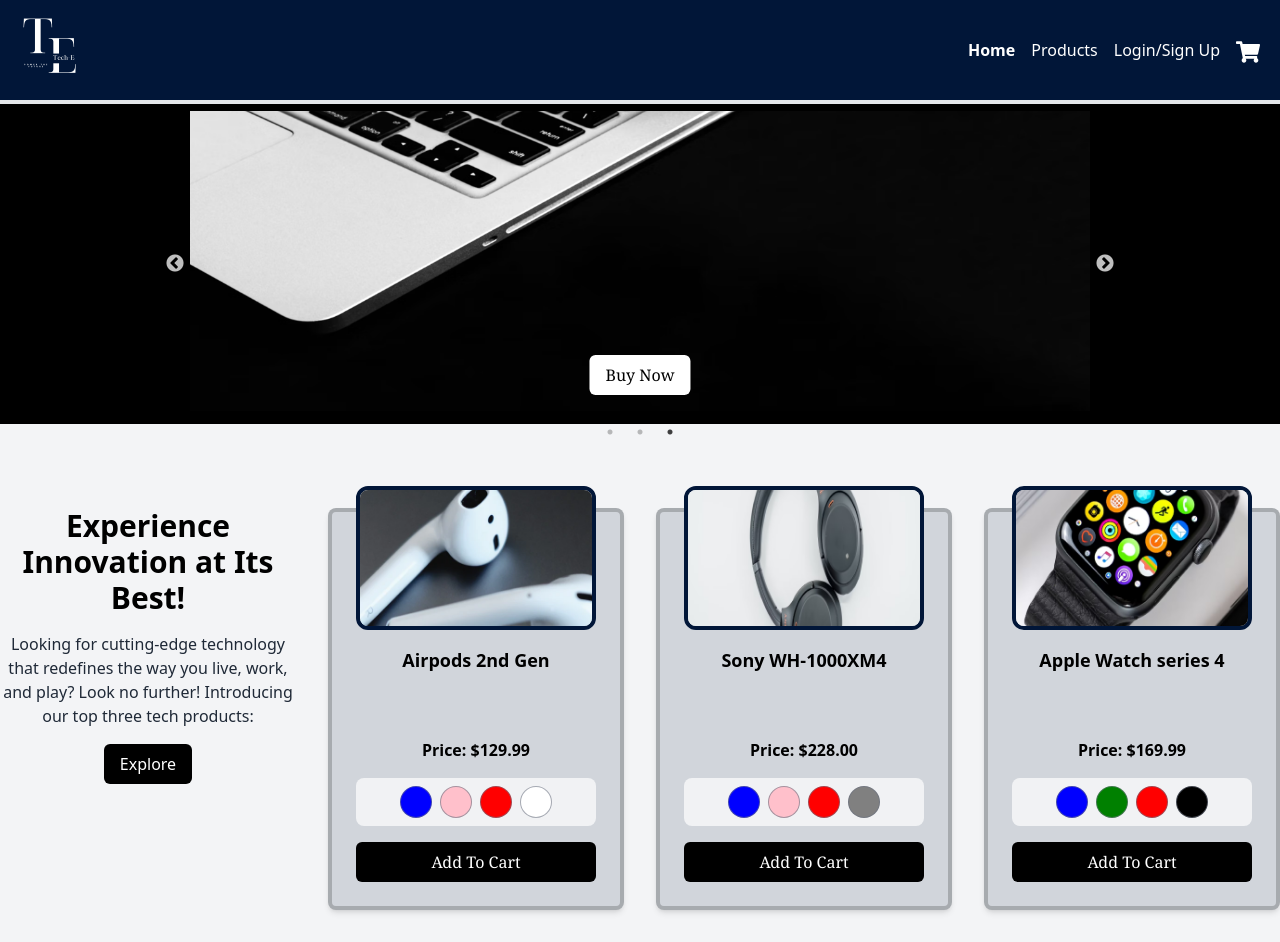
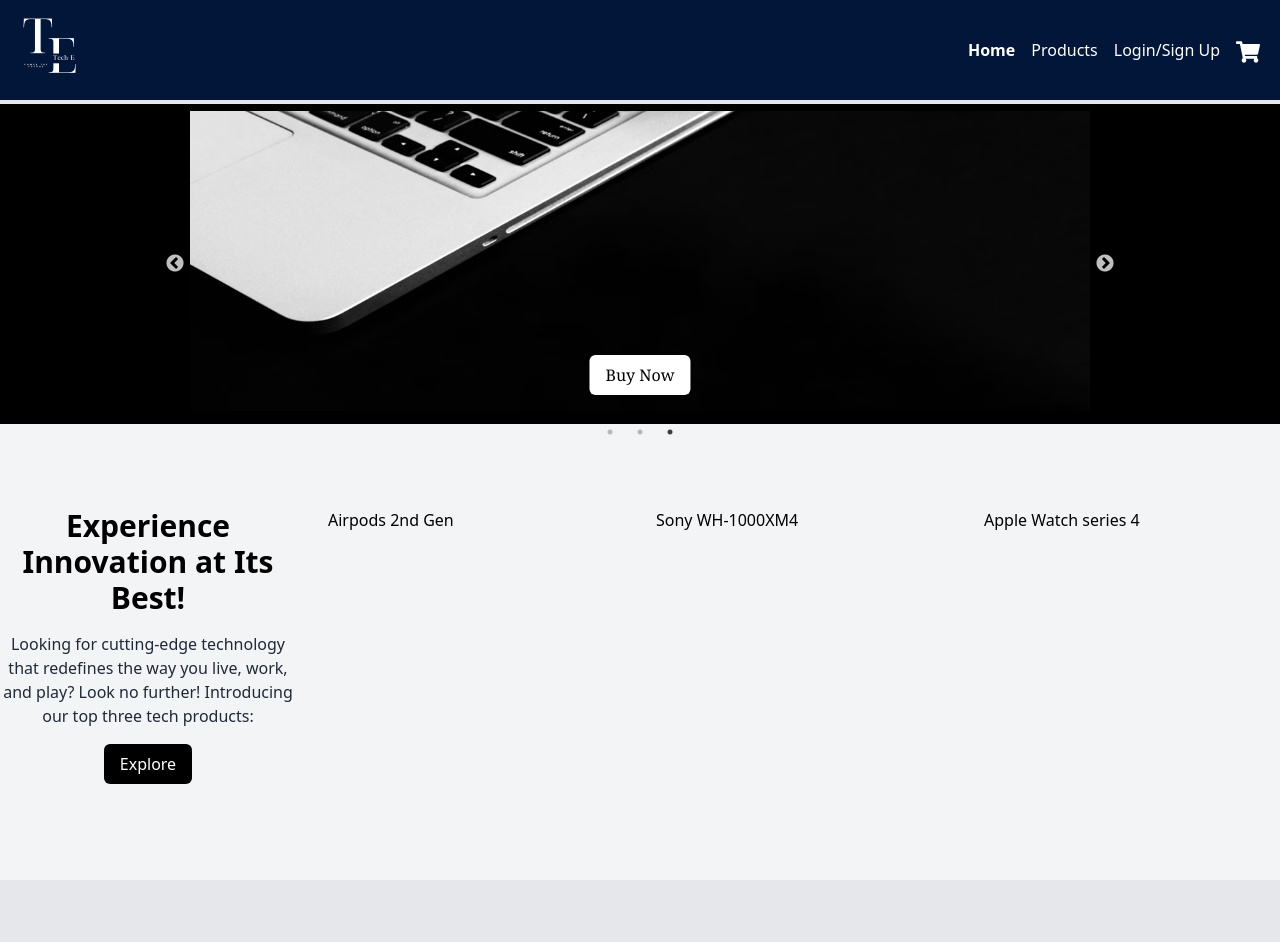
Before and after one commit to jakobpfeifer135/Tech-E, a React (Vite) app in the folder client/: page / in a window 1280 px wide. Shown: the top 942 px of the page. Built offline with nearby package versions, Linux system fonts and the light colour scheme.

Commit message:
got queries to work

```diff
--- a/client/src/components/ProductCard.jsx
+++ b/client/src/components/ProductCard.jsx
@@ -1,41 +1,73 @@
-import React, { useState } from 'react';
+// import  { useState } from 'react';
+// import { Link } from 'react-router-dom';
+
+// const ProductCard = ({ product }) => {
+//   const { id, name, description, imageUrl, colorOptions, price } = product;
+//   const [selectedColor, setSelectedColor] = useState(colorOptions[3]);
+//   const handleColorSelection = (color) => {
+//     setSelectedColor(color);
+//   };
+//   return (
+//     <div key={product._id} className="bg-gray-300 p-6 rounded-lg shadow-md border-4 border-black/20 flex flex-col h-full">
+//       <div className="mb-4" style={{ marginTop: '-50px' }}>
+//         <img
+//           className="border-4 border-[--Navy] w-full h-36 object-cover object-center rounded-xl"
+//           src={imageUrl[colorOptions.indexOf(selectedColor)]}
+//           alt={`Product ${id}`}
+//         />
+//       </div>
+//       <h3 className="text-lg text-center font-bold mb-2 text-black h-16 overflow-hidden">{name}</h3>
+//       <p className="text-black pb-3 h-5 overflow-hidden">{description}</p>
+//       <p className="text-black text-center font-semibold">Price: ${price}</p>
+//       <div className="mt-4 flex p-2 bg-white/70 rounded-lg justify-center items-center space-x-2"> {/* Added space-x-2 for horizontal spacing */}
+//         {colorOptions.map((color) => (
+//           <div
+//             key={color}
+//             onClick={() => handleColorSelection(color)}
+//             className={`w-8 h-8 rounded-full border border-gray-500/60 cursor-pointer ${selectedColor === color ? 'border-black' : ''}`}
+//             style={{ backgroundColor: color }}
+//           ></div>
+//         ))}
+//       </div>
+//       <Link
+//         to={`/product/${id}`} // Redirect to the product details page
+//         className="block mt-4 bg-black text-white px-4 py-2 rounded-md hover:bg-[--Gold] hover:text-black font-serif text-center"
+//       >
+//        Add To Cart
+//       </Link>
+//     </div>
+//   );
+// };
+// export default ProductCard;
+
 import { Link } from 'react-router-dom';
 
-const ProductCard = ({ product }) => {
-  const { id, name, description, imageUrl, colorOptions, price } = product;
-  const [selectedColor, setSelectedColor] = useState(colorOptions[3]);
-  const handleColorSelection = (color) => {
-    setSelectedColor(color);
-  };
+const ProductCard = ({product}) => {
+  // const { product } = props;
+console.log(product);
   return (
-    <div key={id} className="bg-gray-300 p-6 rounded-lg shadow-md border-4 border-black/20 flex flex-col h-full">
-      <div className="mb-4" style={{ marginTop: '-50px' }}>
-        <img
-          className="border-4 border-[--Navy] w-full h-36 object-cover object-center rounded-xl"
-          src={imageUrl[colorOptions.indexOf(selectedColor)]}
-          alt={`Product ${id}`}
-        />
+    <div>
+      <h3>{product.name}</h3>
+      <div key={product.id} className="card mb-3">
+        <h4 className="card-header bg-primary text-light p-2 m-0">
+          {product.description} <br />
+          <span style={{ fontSize: '1rem' }}>
+             {product.color}
+          </span>
+        </h4>
+        <div className="card-body bg-light p-2">
+          <p>{product.details}</p>
+          <img src={product.image} alt="" />
+        </div>
+        <Link
+          className="btn btn-primary btn-block btn-squared"
+          to={`/products/${product._id}`}
+        >
+
+        </Link>
       </div>
-      <h3 className="text-lg text-center font-bold mb-2 text-black h-16 overflow-hidden">{name}</h3>
-      <p className="text-black pb-3 h-5 overflow-hidden">{description}</p>
-      <p className="text-black text-center font-semibold">Price: ${price}</p>
-      <div className="mt-4 flex p-2 bg-white/70 rounded-lg justify-center items-center space-x-2"> {/* Added space-x-2 for horizontal spacing */}
-        {colorOptions.map((color) => (
-          <div
-            key={color}
-            onClick={() => handleColorSelection(color)}
-            className={`w-8 h-8 rounded-full border border-gray-500/60 cursor-pointer ${selectedColor === color ? 'border-black' : ''}`}
-            style={{ backgroundColor: color }}
-          ></div>
-        ))}
-      </div>
-      <Link
-        to={`/product/${id}`} // Redirect to the product details page
-        className="block mt-4 bg-black text-white px-4 py-2 rounded-md hover:bg-[--Gold] hover:text-black font-serif text-center"
-      >
-       Add To Cart
-      </Link>
     </div>
   );
 };
+
 export default ProductCard;
--- a/client/src/pages/HomePage.jsx
+++ b/client/src/pages/HomePage.jsx
@@ -1,4 +1,4 @@
-import React from 'react';
+// import React from 'react';
 import { FaInstagram, FaFacebook, FaGithub, FaLinkedin} from 'react-icons/fa';
 import { FaTruckFast} from 'react-icons/fa6';
 import { AiFillClockCircle, AiFillDollarCircle, AiFillPhone } from "react-icons/ai";
--- a/client/src/pages/Login.jsx
+++ b/client/src/pages/Login.jsx
@@ -74,7 +74,7 @@
 
       } catch (err) {
         console.error(err);
-    };
+    }
   }
 }
 
--- a/client/src/pages/Products.jsx
+++ b/client/src/pages/Products.jsx
@@ -1,39 +1,32 @@
 import React from 'react';
 import ProductCard from '../components/ProductCard';
+// import { useParams } from 'react-router-dom';
+import { useQuery } from '@apollo/client';
+// import { QUERY_SINGLE_PRODUCT } from '../utils/queries';
+import { QUERY_PRODUCT } from '../utils/queries';
 
 const Products = () => {
   // Sample product data
-  const products = [
-    {
-      id: 1,
-      name: 'Modern Watch',
-      description: 'A sleek and minimalist timepiece for everyday use.',
-      imageUrl: ['watch_1', 'watch_2', 'watch_3'],
-      colorOptions: ['Black', 'White', 'Silver'],
-      price: 99.99,
-    },
-    {
-      id: 2,
-      name: 'Wireless Earbuds',
-      description: 'Cutting-edge earbuds with high-fidelity sound.',
-      imageUrl: ['earbuds_1', 'earbuds_2', 'earbuds_3'],
-      colorOptions: ['Black', 'Silver', 'Gold'],
-      price: 79.99,
-    },
-    // Add more products as needed
-  ];
+  const { loading, data } = useQuery(QUERY_PRODUCT);
+  const products = data?.products || [];
 
   return (
-    <div className="container mx-auto py-8">
-      <h2 className="text-4xl font-bold mb-8 text-center">Discover Our Collection</h2>
-      <div className="grid grid-cols-1 md:grid-cols-2 lg:grid-cols-3 gap-8">
-        {products.map((product) => (
-          <div key={product.id} className="mb-8">
-            <ProductCard product={product} />
-          </div>
-        ))}
+    <main>
+      <div className="flex-row justify-center">
+        <div className="col-12 col-md-8 mb-3">
+          {loading ? (
+            <div>Loading...</div>
+          ) : (
+            // Use parentheses () for mapping
+            products.map((product) => (
+
+                <ProductCard product={product} key={product._id} />
+
+            ))
+          )}
+        </div>
       </div>
-    </div>
+    </main>
   );
 };
 
```
